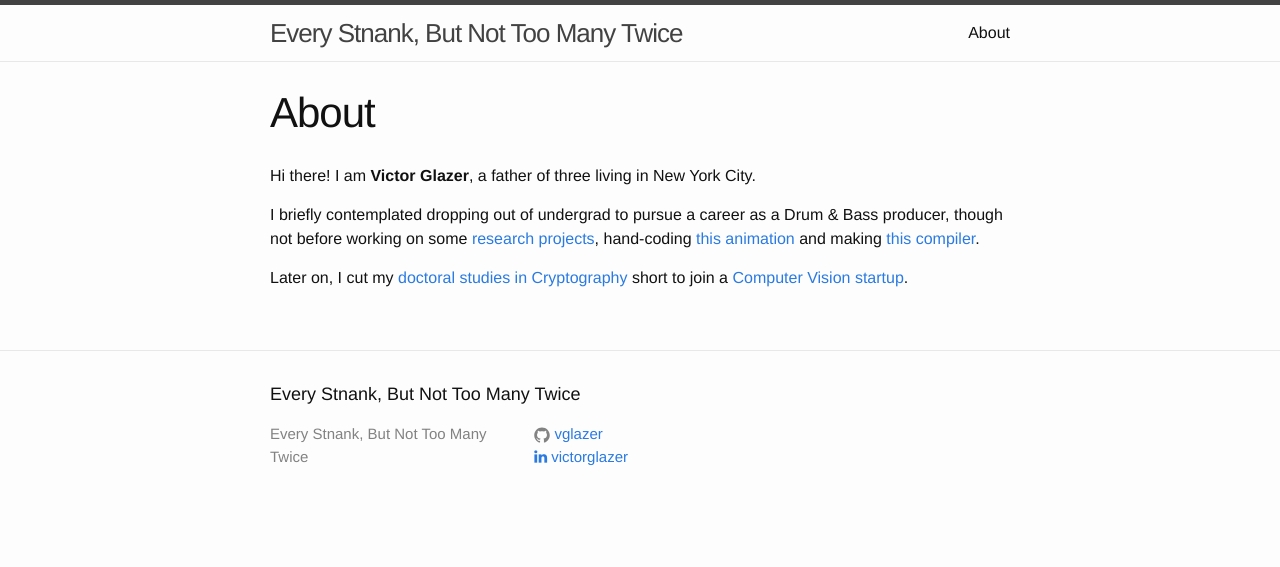
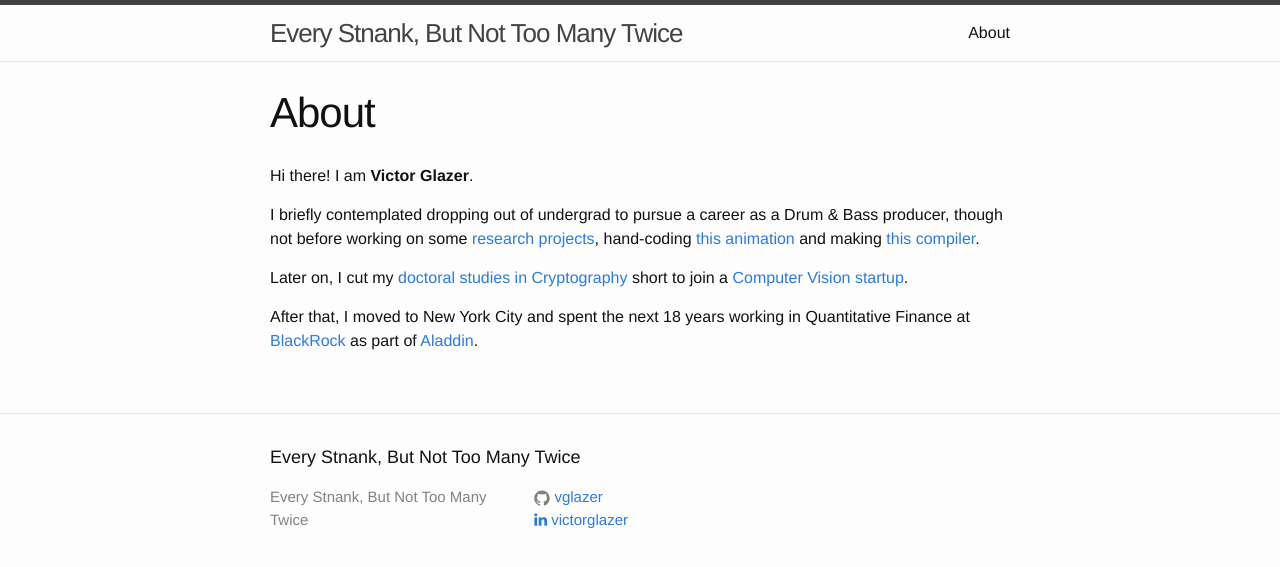
Before and after one commit to vglazer/vglazer.github.io, a Jekyll site: the page built from about.md, in a window 1280 px wide. Shown: the top 567 px of the page. Built offline with Jekyll 4.4.1, drawn with Linux system fonts in a browser that asks for light colours; nearby versions of some CDN libraries.

Commit message:
About more background

```diff
--- a/about.md
+++ b/about.md
@@ -4,8 +4,10 @@ title: About
 permalink: /about/
 ---
 
-Hi there! I am **Victor Glazer**, a father of three living in New York City.
+Hi there! I am **Victor Glazer**.
 
 I briefly contemplated dropping out of undergrad to pursue a career as a Drum & Bass producer, though not before working on some [research projects](https://github.com/vglazer/USRA), hand-coding [this animation](https://www.cs.toronto.edu/~glazer/gundam.avi) and making [this compiler](https://github.com/vglazer/csc488).
 
 Later on, I cut my [doctoral studies in Cryptography](https://www.cs.toronto.edu/~glazer/doc/VictorGlazerMSThesis.pdf) short to join a [Computer Vision startup](https://tineye.com/about).
+
+After that, I moved to New York City and spent the next 18 years working in Quantitative Finance at [BlackRock](https://www.blackrock.com/corporate/about-us) as part of [Aladdin](https://www.blackrock.com/aladdin).
```
Also changed, not shown: README.md.
